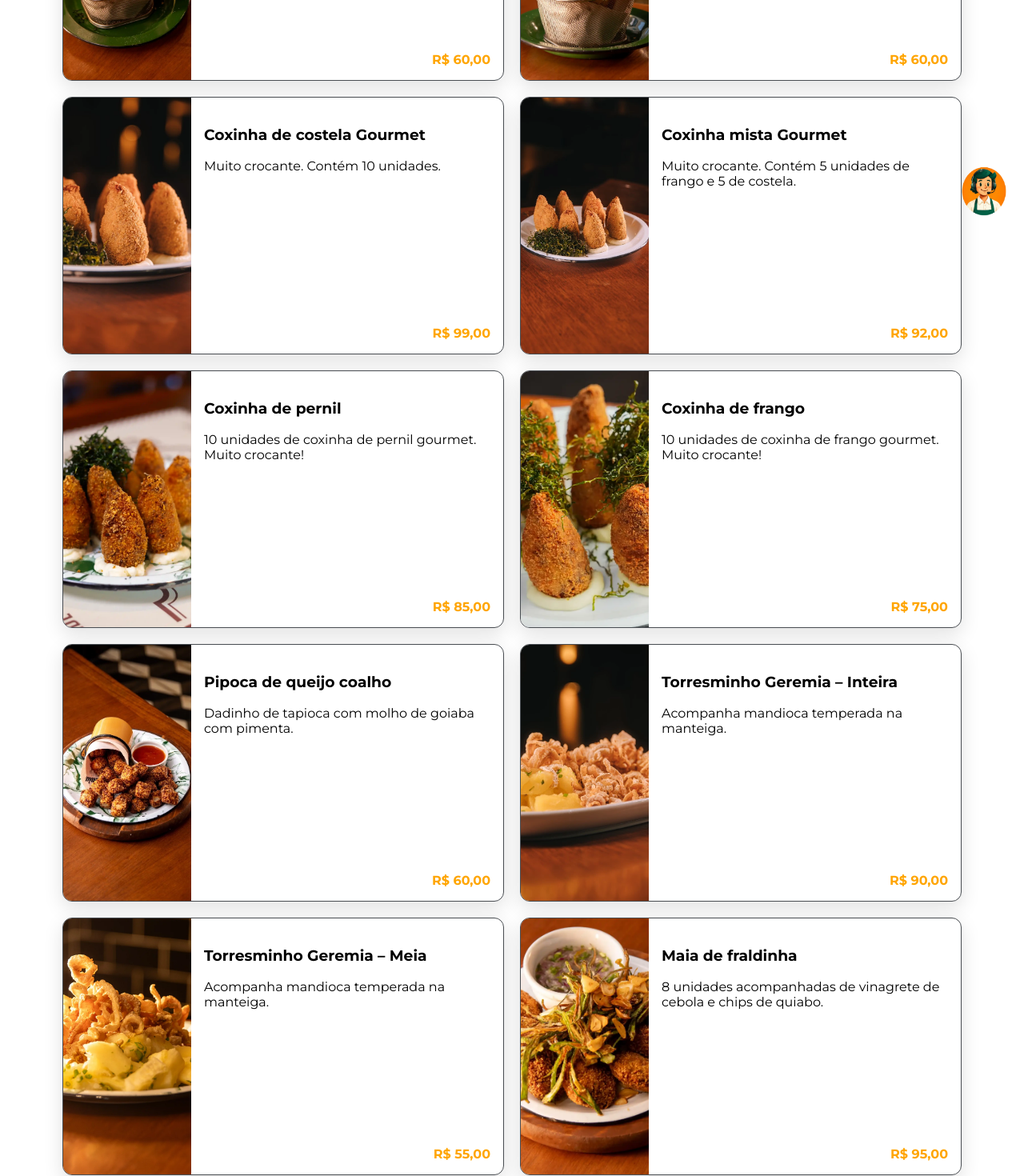
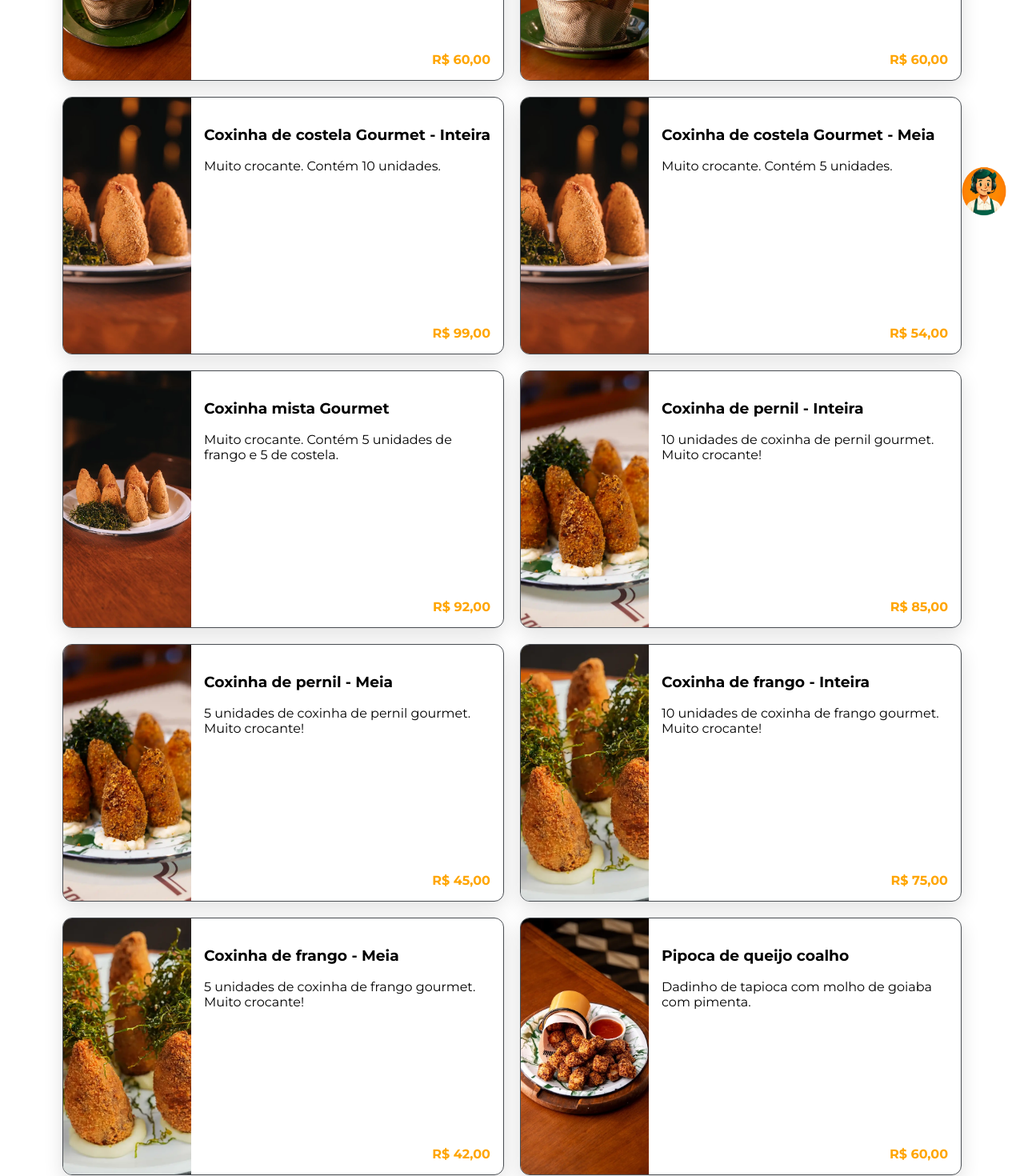
Before and after one commit to marcotuliochaves/grupogeremia, a React (Vite) app: page /cardapio in a window 1280 px wide. Shown: the part 500-1970 px from the top of the page at 80% size. Built offline with nearby package versions, Linux system fonts and the light colour scheme.

Commit message:
Fix: adicionando itens no cardápio

```diff
--- a/src/data/pratos.js
+++ b/src/data/pratos.js
@@ -15,6 +15,11 @@ export const pratosPorcoes = [
     imagem: "/porcoes/coxinhas.webp",
   },
   {
+    id: "coxinha_costela_meia",
+    preco: 54.00,
+    imagem: "/porcoes/coxinhas.webp",
+  },
+  {
     id: "coxinha_mista",
     preco: 92.00,
     imagem: "/porcoes/outra-coxinha.webp",
@@ -25,8 +30,18 @@ export const pratosPorcoes = [
     imagem: "/porcoes/coxinha.webp",
   },
   {
+    id: "coxinha_pernil_meia",
+    preco: 45.00,
+    imagem: "/porcoes/coxinha.webp",
+  },
+  {
     id: "coxinha_frango",
     preco: 75.00,
+    imagem: "/porcoes/coxinha-mista.webp",
+  },
+  {
+    id: "coxinha_frango_meia",
+    preco: 42.00,
     imagem: "/porcoes/coxinha-mista.webp",
   },
   {
--- a/src/locales/en/menu/porcoes.json
+++ b/src/locales/en/menu/porcoes.json
@@ -8,20 +8,32 @@
     "descricao": "Traditional pastry filled with pork (6 units)."
   },
   "coxinha_costela": {
-    "titulo": "Gourmet rib coxinha",
+    "titulo": "Gourmet rib coxinha – Full",
     "descricao": "Very crispy. 10 units."
+  },
+  "coxinha_costela_meia": {
+    "titulo": "Gourmet rib coxinha – Half",
+    "descricao": "Very crispy. 5 units."
   },
   "coxinha_mista": {
     "titulo": "Mixed gourmet coxinha",
     "descricao": "5 chicken and 5 rib units."
   },
   "coxinha_pernil": {
-    "titulo": "Pork coxinha",
+    "titulo": "Pork coxinha – Full",
     "descricao": "10 crispy units."
   },
+  "coxinha_pernil_meia": {
+    "titulo": "Pork coxinha – Half",
+    "descricao": "5 crispy units."
+  },
   "coxinha_frango": {
-    "titulo": "Chicken coxinha",
+    "titulo": "Chicken coxinha – Full",
     "descricao": "10 crispy units."
+  },
+  "coxinha_frango_meia": {
+    "titulo": "Chicken coxinha – Half",
+    "descricao": "5 crispy units."
   },
   "pipoca_coalho": {
     "titulo": "Fried tapioca cubes",
--- a/src/locales/pt/menu/porcoes.json
+++ b/src/locales/pt/menu/porcoes.json
@@ -8,20 +8,32 @@
     "descricao": "Pastel tradicional recheado com pernil (6 unidades)."
   },
   "coxinha_costela": {
-    "titulo": "Coxinha de costela Gourmet",
+    "titulo": "Coxinha de costela Gourmet - Inteira",
     "descricao": "Muito crocante. Contém 10 unidades."
+  },
+  "coxinha_costela_meia": {
+    "titulo": "Coxinha de costela Gourmet - Meia",
+    "descricao": "Muito crocante. Contém 5 unidades."
   },
   "coxinha_mista": {
     "titulo": "Coxinha mista Gourmet",
     "descricao": "Muito crocante. Contém 5 unidades de frango e 5 de costela."
   },
   "coxinha_pernil": {
-    "titulo": "Coxinha de pernil",
+    "titulo": "Coxinha de pernil - Inteira",
     "descricao": "10 unidades de coxinha de pernil gourmet. Muito crocante!"
   },
+  "coxinha_pernil_meia": {
+    "titulo": "Coxinha de pernil - Meia",
+    "descricao": "5 unidades de coxinha de pernil gourmet. Muito crocante!"
+  },
   "coxinha_frango": {
-    "titulo": "Coxinha de frango",
+    "titulo": "Coxinha de frango - Inteira",
     "descricao": "10 unidades de coxinha de frango gourmet. Muito crocante!"
+  },
+  "coxinha_frango_meia": {
+    "titulo": "Coxinha de frango - Meia",
+    "descricao": "5 unidades de coxinha de frango gourmet. Muito crocante!"
   },
   "pipoca_coalho": {
     "titulo": "Pipoca de queijo coalho",
```
